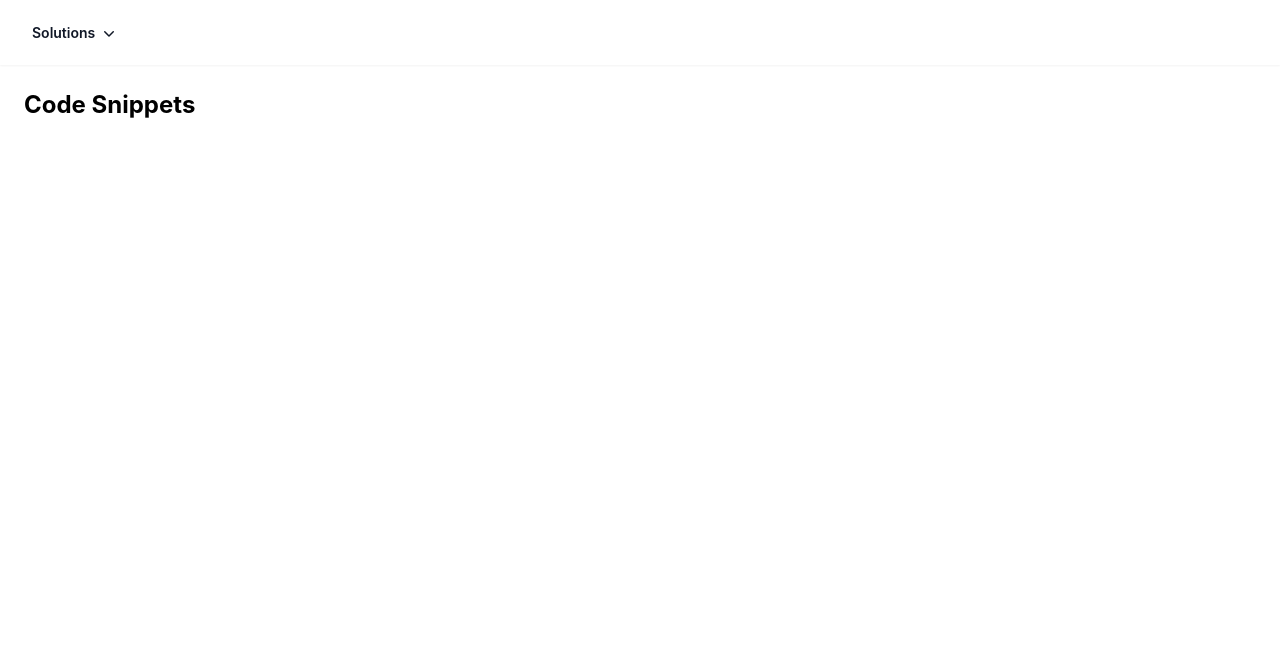
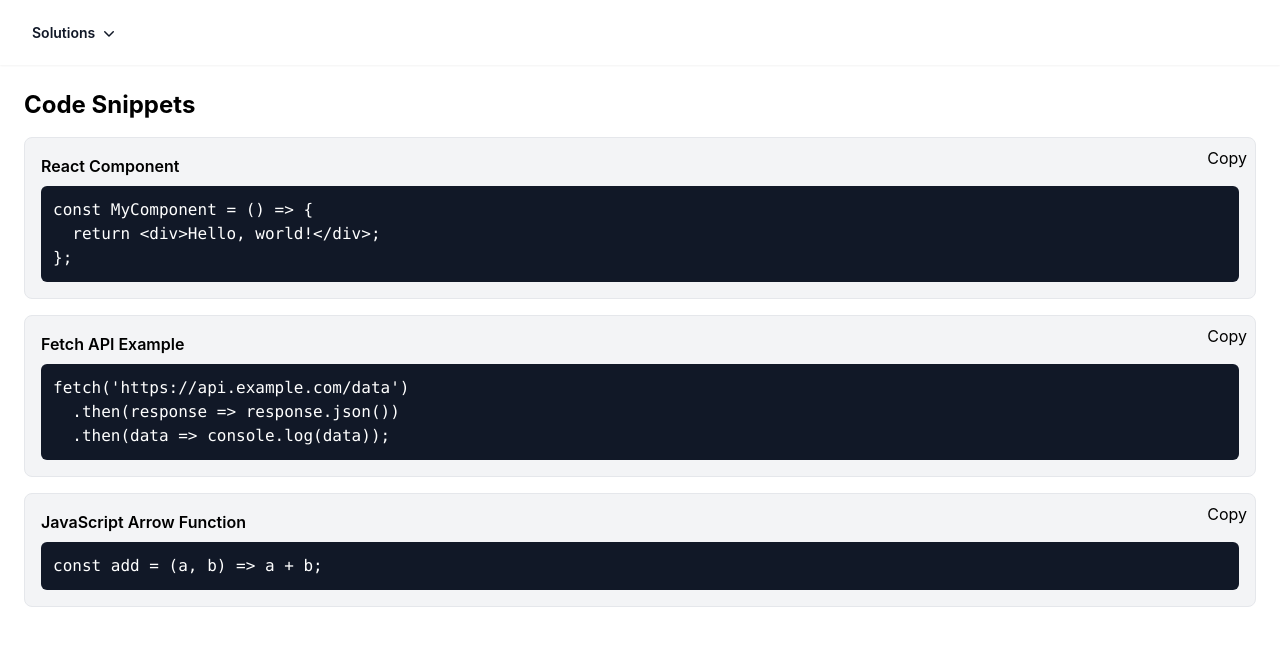
Before and after one commit to AlexClassen/tools, a React (Create React App) app: page /code-snippets in a window 1280 px wide. Shown: the top 646 px of the page. Built offline with nearby package versions, Linux system fonts and the light colour scheme.

Commit message:
Possible Code Snippets Implementation

```diff
--- a/src/App.tsx
+++ b/src/App.tsx
@@ -3,6 +3,7 @@ import { BrowserRouter as Router, Routes, Route } from "react-router-dom";
 import Tools from "./pages/Tools";
 import Header from "./components/Header";
 import CodeSnippets from './pages/CodeSnippets';
+import NumberConverter from './components/tools/NumberConverter';
 
 function App() {
   return (
@@ -11,6 +12,7 @@ function App() {
       <Routes>
         <Route path="/" element={<h1 className="text-center text-2xl">Home Page</h1>} />
         <Route path="/tools" element={<Tools />} />
+        <Route path="/tools/converter" element={<NumberConverter />} />
         <Route path="/code-snippets" element={<CodeSnippets />} />
       </Routes>
     </Router>
--- a/src/pages/CodeSnippets.tsx
+++ b/src/pages/CodeSnippets.tsx
@@ -1,7 +1,57 @@
+import { Button } from "@headlessui/react";
+import { useState } from "react";
+
+const snippets = [
+  {
+    id: 1,
+    title: "React Component",
+    code: `const MyComponent = () => {
+  return <div>Hello, world!</div>;
+};`
+  },
+  {
+    id: 2,
+    title: "Fetch API Example",
+    code: `fetch('https://api.example.com/data')
+  .then(response => response.json())
+  .then(data => console.log(data));`
+  },
+  {
+    id: 3,
+    title: "JavaScript Arrow Function",
+    code: `const add = (a, b) => a + b;`
+  }
+];
+
 const CodeSnippets = () => {
+  const [copiedId, setCopiedId] = useState(null);
+
+  const copyToClipboard = (code: any, id: any) => {
+    navigator.clipboard.writeText(code).then(() => {
+      setCopiedId(id);
+      setTimeout(() => setCopiedId(null), 2000);
+    });
+  };
+
   return (
     <div className="p-6">
       <h1 className="text-2xl font-bold mb-4">Code Snippets</h1>
+      <div className="space-y-4">
+        {snippets.map(({ id, title, code }) => (
+          <div key={id} className="border rounded-lg p-4 bg-gray-100 relative">
+            <h2 className="font-semibold mb-2">{title}</h2>
+            <pre className="bg-gray-900 text-white p-3 rounded-md overflow-x-auto">
+              <code>{code}</code>
+            </pre>
+            <Button
+              onClick={() => copyToClipboard(code, id)}
+              className="absolute top-2 right-2 flex items-center gap-2"
+            >
+              {copiedId === id ? "Copied!" : "Copy"}
+            </Button>
+          </div>
+        ))}
+      </div>
     </div>
   );
 };
```
